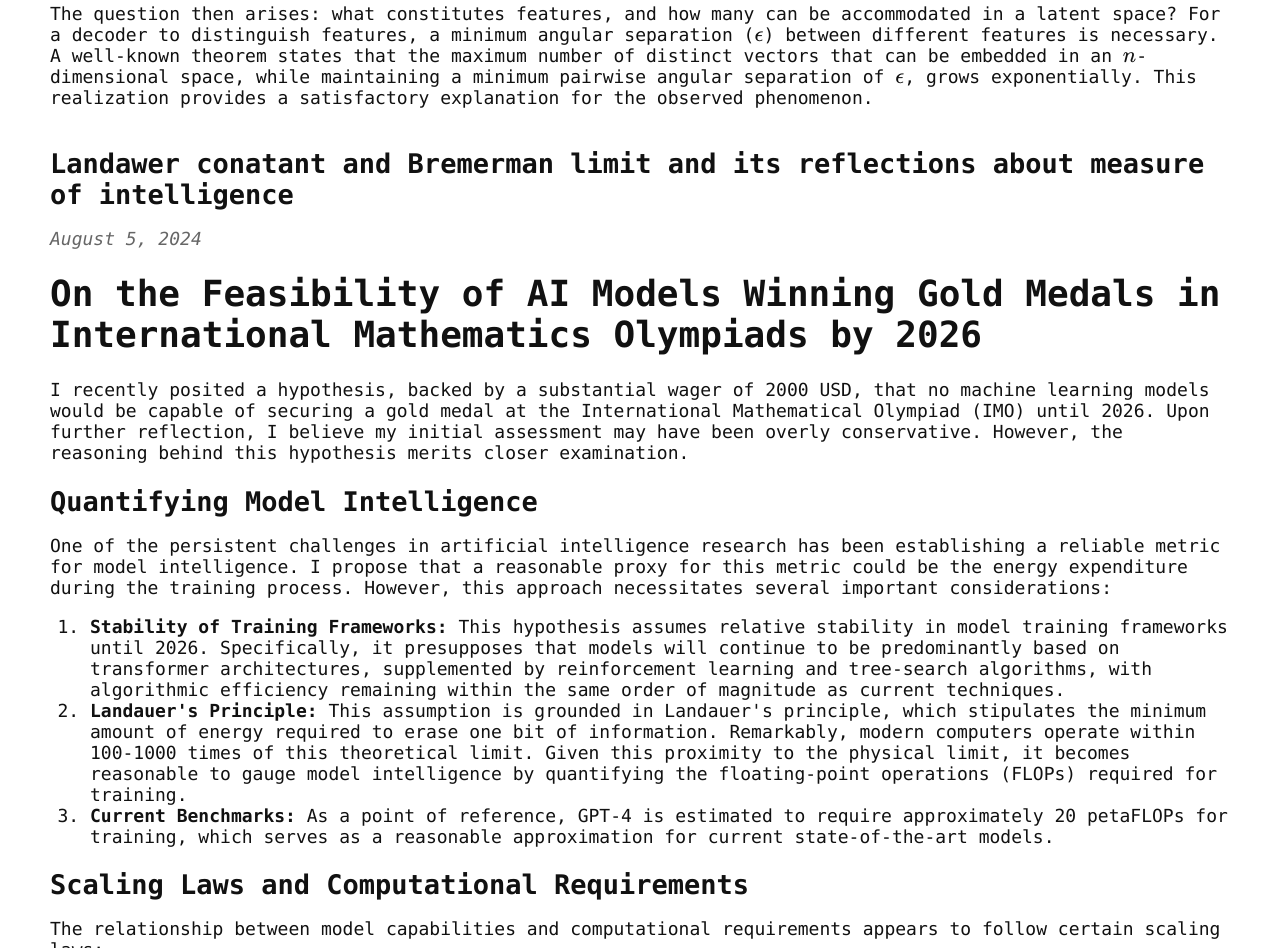
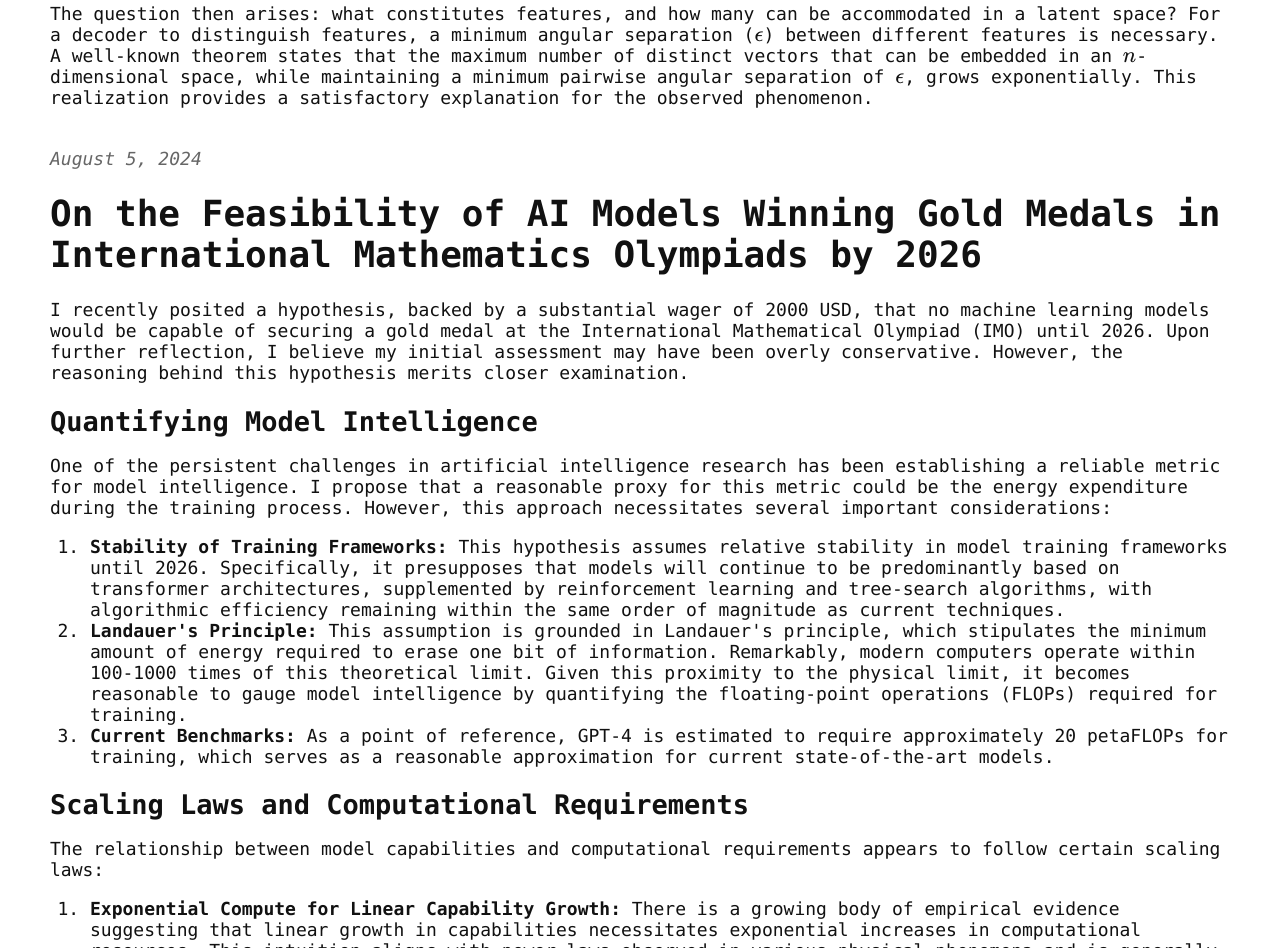
Before and after one commit to interpretaieacc/interpretaieacc.github.io, a plain HTML site: page blog.html in a window 1280 px wide. Shown: the part 967-1915 px from the top of the page. Drawn offline with nearby package versions, Linux system fonts and the light colour scheme; some packages are replaced by stand-ins of ours.

Commit message:
Add files via upload

```diff
--- a/blog.html
+++ b/blog.html
@@ -59,10 +59,10 @@
   </div>
 
   <div class="blog-post">
-    <h2>Landawer conatant and Bremerman limit and its reflections about measure of intelligence</h2>
+
     <p class="date">August 5, 2024</p>
 
-        <title>On the Feasibility of AI Models Winning Gold Medals in International Mathematics Olympiads by 2026</title>
+        <title>Landawer conatant and Bremerman limit and its reflections about measure of intelligence</title>
 
         <h1>On the Feasibility of AI Models Winning Gold Medals in International Mathematics Olympiads by 2026</h1>
 
```
